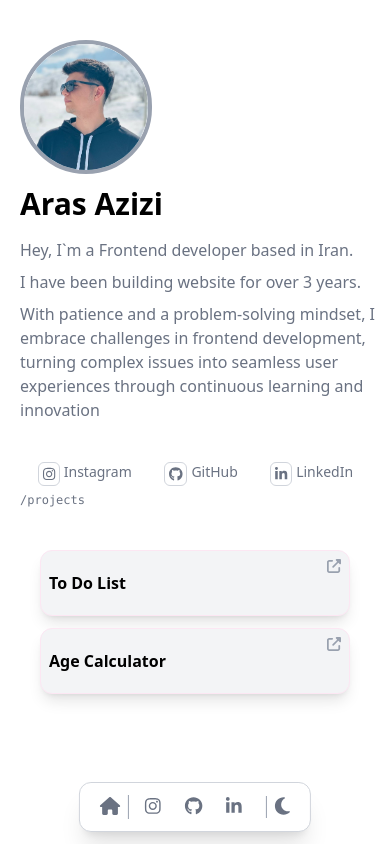
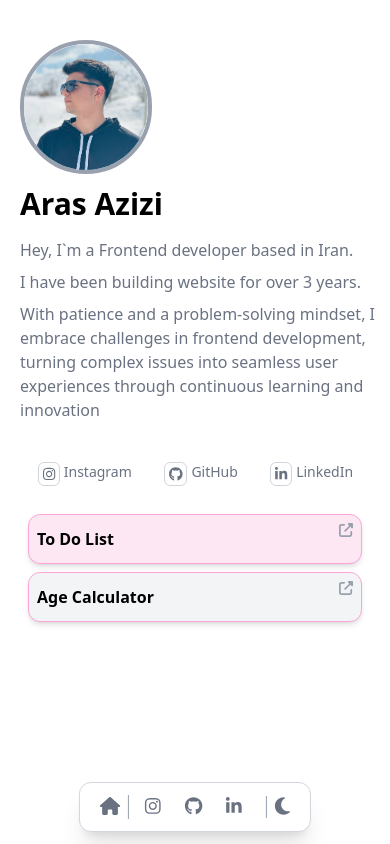
Before and after one commit to ar4scode/arasazizi-portfolio, a React (Vite) app: page / in a window 390 px wide. Built offline with nearby package versions, Linux system fonts and the light colour scheme.

Commit message:
Change the background of first element in projects and make it responsive for mobile devices

```diff
--- a/src/components/Projects.jsx
+++ b/src/components/Projects.jsx
@@ -9,14 +9,14 @@ export default function Projects() {
   ]
   return (
     <div id="projects">
-      <code className='text-gray-500 text-xs ml-5'>/projects</code>
-      <ul className='w-full p-10 grid grid-cols-1 gap-3 md:grid-cols-2'>
+      <code className='text-gray-500 text-xs ml-5 hidden md:block'>/projects</code>
+      <ul className='w-full p-7 grid grid-cols-1 gap-2 md:grid-cols-2'>
         {projects.map((project) => {
           return (
-            <li key={project.id} className='group mx-w-sm rounded-xl border border-pink-100 py-5 shadow-lg bg-gray-100  cursor-pointer duration-100 hover:outline-3 outline-gray-200'>
+            <li key={project.id} className='group mx-w-sm rounded-xl border border-pink-300 py-3 shadow-md bg-gray-100  cursor-pointer duration-100 hover:outline-3 outline-gray-200 first:bg-pink-100'>
               <a href={project.url} className='flex relative justify-between px-2 font-semibold'>
                 {project.name}
-                <FontAwesomeIcon className='absolute text-sm text-gray-400 -top-3 right-2 duration-200 group-hover:text-gray-600' icon={faUpRightFromSquare} />
+                <FontAwesomeIcon className='absolute text-sm text-gray-400 -top-1 right-2 duration-200 group-hover:text-gray-600' icon={faUpRightFromSquare} />
               </a>
             </li>
           )
```
